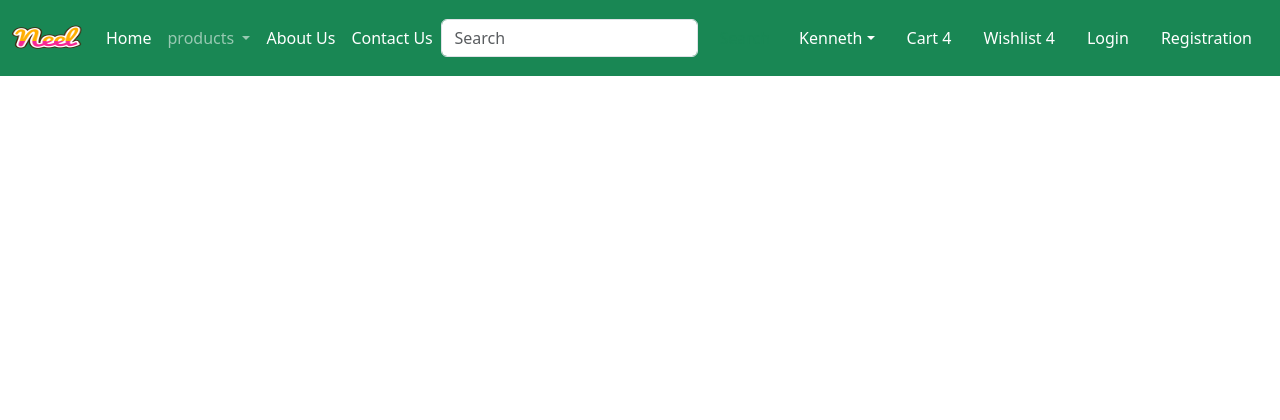
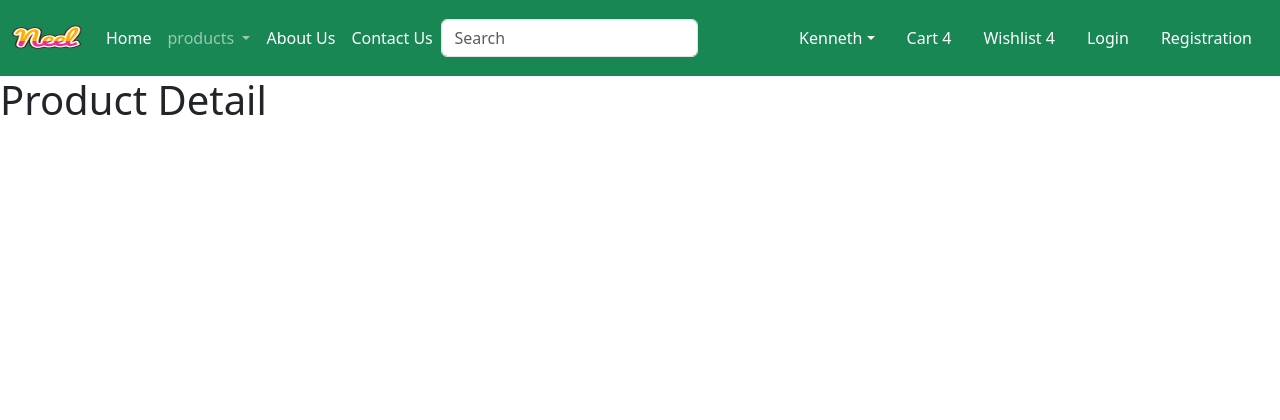
Before and after one commit to Kariuki11/ecommerce-website-Django, a Django app: template ecom/app/templates/app/productdetail.html in a window 1280 px wide. Shown: the top 420 px of the page. Run offline with Django 5.2, Linux system fonts and the light colour scheme; the template is opened without the code that fills it, so the values that code supplies are empty; some libraries are stand-ins or nearby versions.

Commit message:
"Added h1 heading 'Product Detail' to productdetail.html template"

```diff
--- a/ecom/app/templates/app/productdetail.html
+++ b/ecom/app/templates/app/productdetail.html
@@ -2,5 +2,5 @@
 {% load static %}
 {% block title %}Category{% endblock title %}
 {% block main-content %}
-
+<h1>Product Detail</h1>
 {% endblock main-content %}
```
